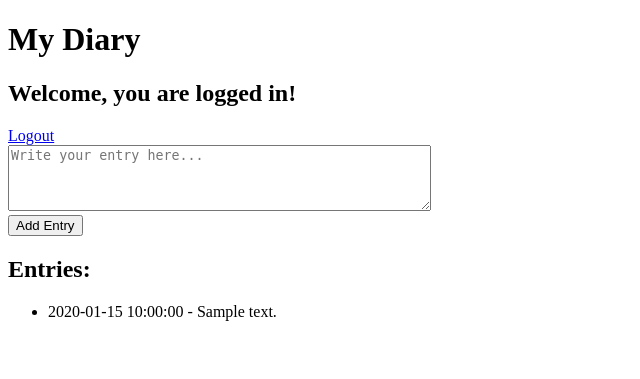
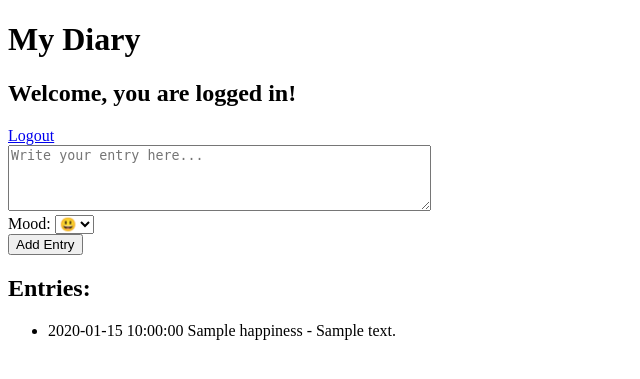
Before and after one commit to Spascalee/WigetPascalM324, a Flask app: template templates/index.html in a window 1280 px wide. Shown: the top 379 px of the page, without its empty margins (0-640 px from the left). Run offline with Flask 3, Linux system fonts and the light colour scheme; the visitor is signed in with stand-in values (Sample User, id 1); the template is opened without the code that fills it: most values are stand-ins (such as "Sample title", 1, 10 or a date in 2020).

Commit message:
Laune beim Erfassen auswaehlen, speichern und anzeigen (#3)

```diff
--- a/app.py
+++ b/app.py
@@ -15,6 +15,7 @@ entries = []
 class Entry:
     content: str
     timestamp: datetime = datetime.now()
+    happiness: str = ""
 
 
 @app.route("/")
@@ -45,8 +46,9 @@ def logout():
 @app.route("/add_entry", methods=["POST"])
 def add_entry():
     content = request.form.get("content")
+    happiness = request.form.get("happiness", "")
     if content:
-        entry = Entry(content=content)
+        entry = Entry(content=content, happiness=happiness)
         entries.append(entry)
     return redirect(url_for("index"))
 
--- a/templates/index.html
+++ b/templates/index.html
@@ -2,6 +2,7 @@
 <html>
 
 <head>
+    <meta charset="utf-8">
     <title>Diary App</title>
 </head>
 
@@ -14,12 +15,21 @@
     <form method="POST" action="/add_entry">
         <textarea name="content" rows="4" cols="50" placeholder="Write your entry here..."></textarea>
         <br>
+        <label for="happiness">Mood:</label>
+        <select name="happiness" id="happiness">
+            <option value="😃">😃</option>
+            <option value="🙂">🙂</option>
+            <option value="😐">😐</option>
+            <option value="🙁">🙁</option>
+            <option value="😢">😢</option>
+        </select>
+        <br>
         <button type="submit">Add Entry</button>
     </form>
     <h2>Entries:</h2>
     <ul>
         {% for entry in entries %}
-        <li>{{ entry.timestamp.strftime('%Y-%m-%d %H:%M:%S') }} - {{ entry.content }}</li>
+        <li>{{ entry.timestamp.strftime('%Y-%m-%d %H:%M:%S') }} {{ entry.happiness }} - {{ entry.content }}</li>
         {% endfor %}
     </ul>
 
```
